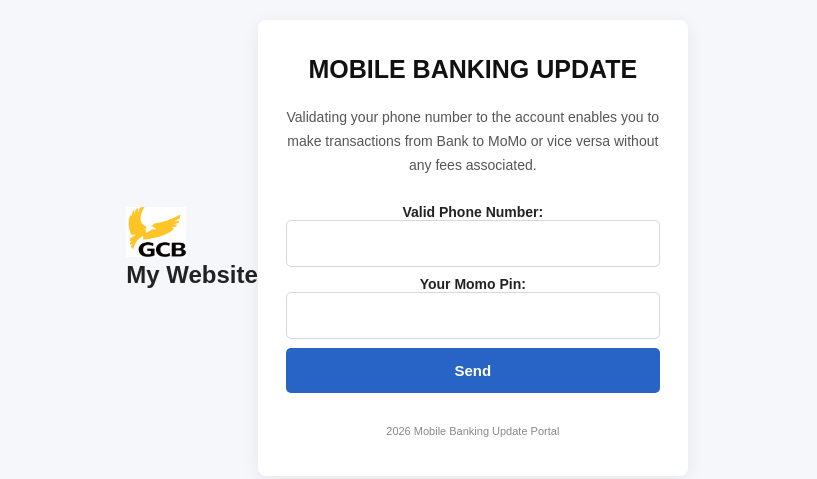
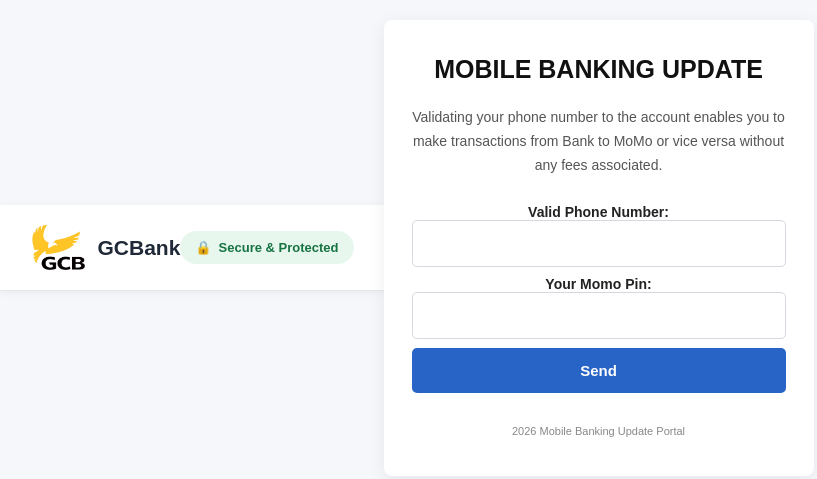
Before and after one commit to gcbmobilebank/cardValidation, a plain HTML site: page index.html in a window 1280 px wide. Shown: the part 152-631 px from the top of the page, without its empty margins (233-1050 px from the left). Drawn offline with Linux system fonts and the light colour scheme.

Commit message:
Update index.html

```diff
--- a/index.html
+++ b/index.html
@@ -1,15 +1,92 @@
 <!DOCTYPE html>
 <html lang="en">
-    <header>
-    <img src="logo.png" alt="Website Logo" width="60">
-    <h2>My Website</h2>
+    <header class="main-header">
+
+    <div class="logo-container">
+        <img src="logo.png" alt="Website Logo" class="website-logo">
+
+        <span class="website-name">GCBank</span>
+    </div>
+
+    <div class="security-badge">
+        <span>🔒</span>
+        <span>Secure & Protected</span>
+    </div>
+
 </header>
+
 <head>
     <meta charset="UTF-8">
     <meta name="viewport" content="width=device-width, initial-scale=1.0">
     <title>Mobile Banking Update</title>
 
     <style>
+        /* HEADER DESIGN */
+.main-header {
+    display: flex;
+    justify-content: space-between;
+    align-items: center;
+    padding: 15px 30px;
+    background: #ffffff;
+    border-bottom: 1px solid #e5e7eb;
+    box-shadow: 0 2px 8px rgba(0,0,0,0.05);
+}
+
+/* LOGO CONTAINER */
+.logo-container {
+    display: flex;
+    align-items: center;
+    gap: 12px;
+}
+
+/* WEBSITE LOGO */
+.website-logo {
+    width: 55px;
+    height: 55px;
+    object-fit: contain;
+    display: block;
+}
+
+/* WEBSITE NAME */
+.website-name {
+    font-size: 21px;
+    font-weight: 700;
+    color: #1f2937;
+}
+
+/* SECURITY BADGE */
+.security-badge {
+    display: flex;
+    align-items: center;
+    gap: 7px;
+    background: #e8f7ee;
+    color: #167342;
+    padding: 9px 15px;
+    border-radius: 25px;
+    font-size: 13px;
+    font-weight: 600;
+}
+
+/* MOBILE RESPONSIVENESS */
+@media (max-width: 600px) {
+    .main-header {
+        padding: 12px 15px;
+    }
+
+    .website-logo {
+        width: 42px;
+        height: 42px;
+    }
+
+    .website-name {
+        font-size: 16px;
+    }
+
+    .security-badge {
+        font-size: 11px;
+        padding: 7px 9px;
+    }
+}
         * {
             margin: 0;
             padding: 0;
```
